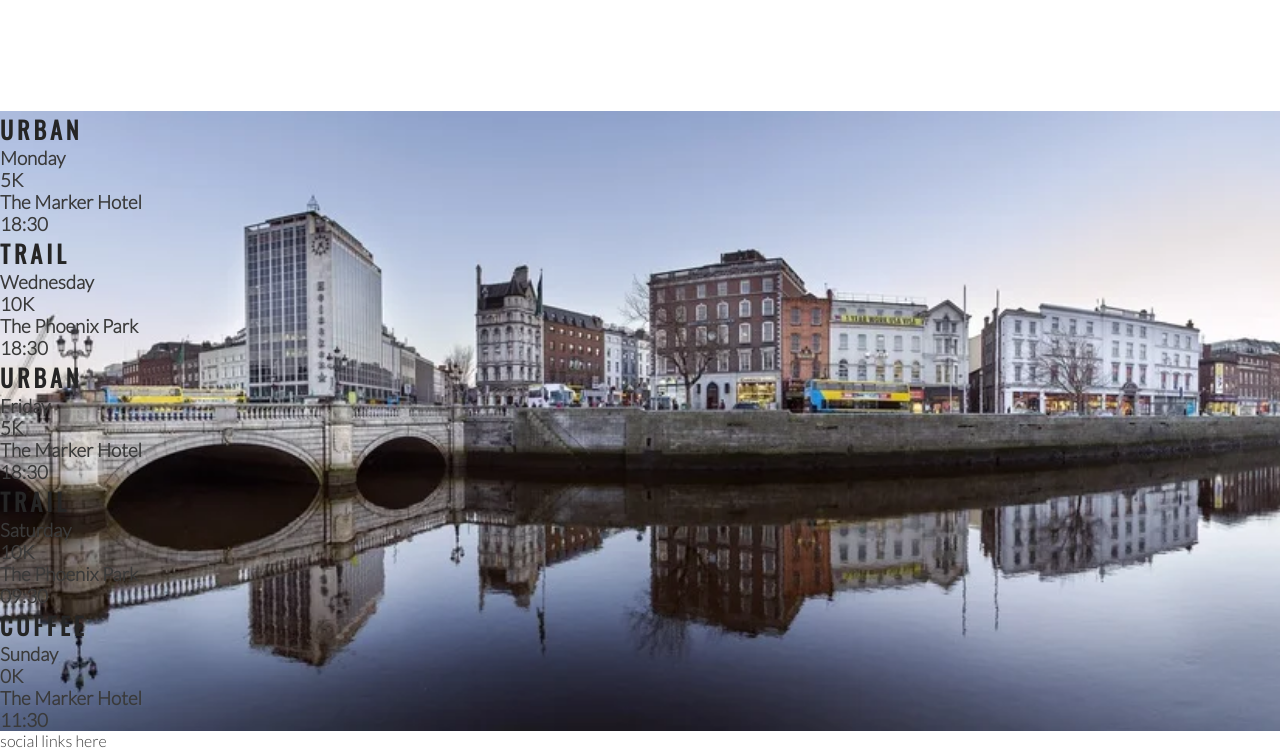
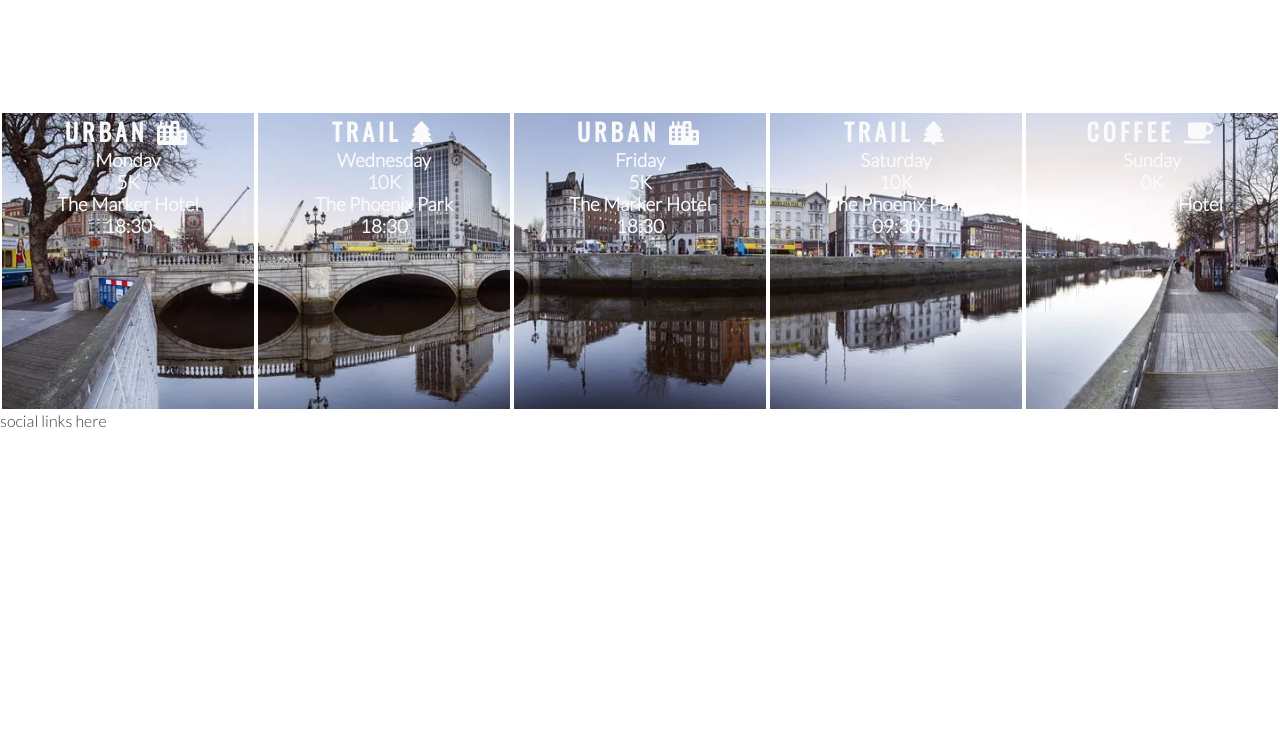
Before and after one commit to ninaperic/love-running, a plain HTML site: page index.html in a window 1280 px wide. Shown: the part 1184-1934 px from the top of the page. After the commit the page ends 1614 px from the top, so only its background shows below. Drawn offline with nearby package versions, Linux system fonts and the light colour scheme; files whose address does not match are found by name.

Commit message:
Style times panels and add icons

```diff
--- a/assets/css/style.css
+++ b/assets/css/style.css
@@ -202,3 +202,19 @@ hr {
     width: 100%;
     overflow: hidden;
 }
+
+#times div {
+    color: #fafafa;
+    background-color: rgba(0, 0, 0, 0);
+    width: 20%;
+    height: 300px;
+    float: left;
+    padding: 30 px 0 0 10px;
+    text-align: center;
+    border: 2px solid white;
+    box-sizing: border-box;
+}
+
+#times h2 {
+    color: #fafafa;
+}
--- a/index.html
+++ b/index.html
@@ -74,35 +74,35 @@
     </section>
     <section id="times">
     <div>
-        <h2>Urban</h2>
+        <h2>Urban <i class="fas fa-city"></i></h2>
         <h3>Monday</h3>
         <h3>5K</h3>
         <h3>The Marker Hotel</h3>
         <h3>18:30</h3>
     </div>
        <div>
-        <h2>Trail</h2>
+        <h2>Trail <i class="fas fa-tree"></i></h2>
         <h3>Wednesday</h3>
         <h3>10K</h3>
         <h3>The Phoenix Park</h3>
         <h3>18:30</h3>
     </div>
     <div>
-        <h2>Urban</h2>
+        <h2>Urban <i class="fas fa-city"></i></h2>
         <h3>Friday</h3>
         <h3>5K</h3>
         <h3>The Marker Hotel</h3>
         <h3>18:30</h3>
     </div>
     <div>
-        <h2>Trail</h2>
+        <h2>Trail <i class="fas fa-tree"></i></h2>
         <h3>Saturday</h3>
         <h3>10K</h3>
         <h3>The Phoenix Park</h3>
         <h3>09:30</h3>
     </div>
     <div>
-        <h2>Coffee</h2>
+        <h2>Coffee <i class="fas fa-coffee"></i></h2>
         <h3>Sunday</h3>
         <h3>0K</h3>
         <h3>The Marker Hotel</h3>
```
